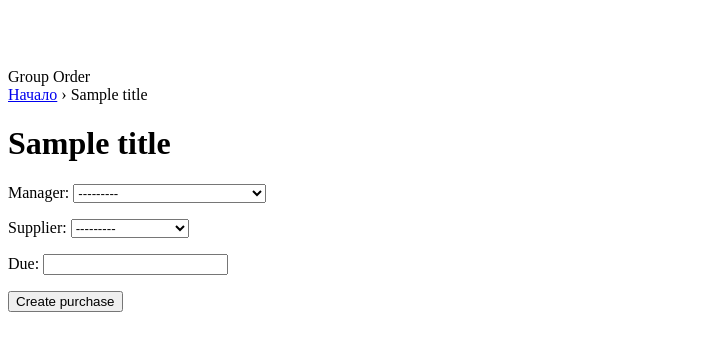
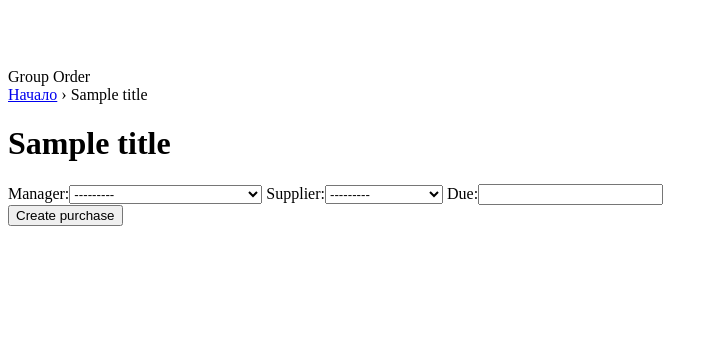
Before and after one commit to slezhnin/grouporder, a Django app: template group_order/templates/group_order/purchase_add.html in a window 1280 px wide. Shown: the top 351 px of the page, without its empty margins (0-718 px from the left). Run offline with Django 3.2, Linux system fonts and the light colour scheme; tables that the repository leaves empty hold one stand-in row (values such as "Sample post"); the template is opened without the code that fills it: values that come from a table or form of the project are taken from there, most other values are stand-ins (such as "Sample title", 1, 10 or a date in 2020); some libraries are stand-ins or nearby versions.

Commit message:
purchase create bootstrapped

```diff
--- a/group_order/templates/group_order/purchase_add.html
+++ b/group_order/templates/group_order/purchase_add.html
@@ -1,13 +1,17 @@
 {% extends "group_order/base.html" %}
 {% load i18n %}
+{% load bootstrap_toolkit %}
+{% block extra_head %}
+    {{ form.media }}
+{% endblock %}
 
 {% block content %}
-    <div class="module">
-        <form action="{% url 'group_order:purchase_add' %}" method="post">
-            {% csrf_token %}
-            {{ form.manager.as_hidden }}
-            {{ form.as_p }}
-                <input type="submit" value="{% trans 'Create purchase' %}"/>
-        </form>
-    </div>
+    <form action="{% url 'group_order:purchase_add' %}" method="post" class="form-horizontal">
+        {% csrf_token %}
+        {{ form.manager.as_hidden }}
+        {{ form|as_bootstrap:'horizontal' }}
+        <div class="form-actions">
+            <input class="btn btn-primary" type="submit" value="{% trans 'Create purchase' %}"/>
+        </div>
+    </form>
 {% endblock %}
--- a/group_order/views.py
+++ b/group_order/views.py
@@ -95,6 +95,7 @@
         form.fields['manager'].initial = user.person
         if not user.is_staff:
             form.fields['manager'].widget.attrs['disabled'] = True
+        form.fields['due'].widget = BootstrapDateInput()
         return form
 
     def form_valid(self, form):
```
